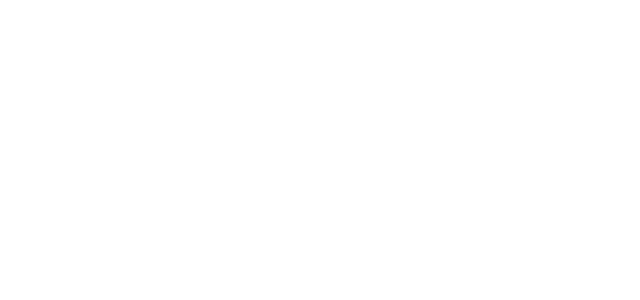
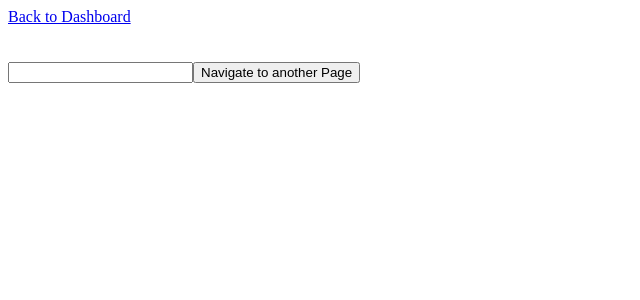
Before and after one commit to asifsha/angular-wh, an Angular app: page /passingData in a window 1280 px wide. Before the commit this address led to /. Shown: the top 300 px of the page, without its empty margins (0-640 px from the left). Built offline with nearby package versions, Linux system fonts and the light colour scheme.

Commit message:
passing data done

```diff
--- a/src/app/app.module.ts
+++ b/src/app/app.module.ts
@@ -1,5 +1,6 @@
 import { BrowserModule } from '@angular/platform-browser';
 import { NgModule } from '@angular/core';
+import { FormsModule } from '@angular/forms';
 
 import { AppRoutingModule } from './app-routing.module';
 import { AppComponent } from './app.component';
@@ -15,6 +16,7 @@ import { CurrencyFormatComponent } from './components/currency-format/currency-f
 import { BindingPropertiesComponent } from './components/binding-properties/binding-properties.component';
 import { TextInputComponent } from './components/text-input/text-input.component';
 import { LoginComponent } from './components/login/login.component';
+import { ReceivingDataComponent } from './components/receiving-data/receiving-data.component';
 
 
 @NgModule({
@@ -32,10 +34,12 @@ import { LoginComponent } from './components/login/login.component';
     BindingPropertiesComponent,
     TextInputComponent,
     LoginComponent,
+    ReceivingDataComponent,
   ],
   imports: [
     BrowserModule,
-    AppRoutingModule
+    AppRoutingModule,
+    FormsModule,
   ],
   providers: [],
   bootstrap: [AppComponent]
--- a/src/app/components/dashboard/dashboard.component.html
+++ b/src/app/components/dashboard/dashboard.component.html
@@ -5,4 +5,6 @@
   <a routerLink="/settings/config">Lazy Load Module</a>
   <br/>
   <a routerLink="/routeGuard">Route Guard</a>
+  <br/>
+  <a routerLink="/passingData">Passing Data</a>
 </nav>
--- a/src/app/components/passing-data/passing-data.component.html
+++ b/src/app/components/passing-data/passing-data.component.html
@@ -1 +1,8 @@
-<p>passing-data works!</p>
+<nav>
+  <a routerLink="/dashboard">Back to Dashboard</a>
+</nav>
+<br />
+<br />
+
+<input [(ngModel)]="value" />
+<button (click)="sendData()">Navigate to another Page</button>
--- a/src/app/components/passing-data/passing-data.component.ts
+++ b/src/app/components/passing-data/passing-data.component.ts
@@ -1,15 +1,18 @@
-import { Component, OnInit } from '@angular/core';
+import { Component, OnInit } from "@angular/core";
+import { Router } from "@angular/router";
 
 @Component({
-  selector: 'app-passing-data',
-  templateUrl: './passing-data.component.html',
-  styleUrls: ['./passing-data.component.css']
+  selector: "app-passing-data",
+  templateUrl: "./passing-data.component.html",
+  styleUrls: ["./passing-data.component.css"]
 })
 export class PassingDataComponent implements OnInit {
+  value = "";
+  constructor(private router: Router) {}
 
-  constructor() { }
+  ngOnInit() {}
 
-  ngOnInit() {
+  sendData() {
+    this.router.navigate(["receivingData", { data: this.value }]);
   }
-
 }
--- /dev/null
+++ b/src/app/components/receiving-data/receiving-data.component.html
@@ -0,0 +1,8 @@
+<nav>
+  <a routerLink="/dashboard">Back to Dashboard</a>
+  <br/>
+  <a routerLink="/passingData">Parent Page</a>
+</nav>
+<br />
+<br />
+<p>receiving-data : {{data}}</p>
--- /dev/null
+++ b/src/app/components/receiving-data/receiving-data.component.ts
@@ -0,0 +1,16 @@
+import { Component, OnInit } from "@angular/core";
+import { Router, Route, ActivatedRoute } from "@angular/router";
+
+@Component({
+  selector: "app-receiving-data",
+  templateUrl: "./receiving-data.component.html",
+  styleUrls: ["./receiving-data.component.css"]
+})
+export class ReceivingDataComponent implements OnInit {
+  constructor(private route: ActivatedRoute) {}
+  data = "";
+  ngOnInit() {
+    this.data = this.route.snapshot.paramMap.get("data");
+
+  }
+}
```
Also changed, not shown: src/app/app-routing.module.ts (+9 -0 lines), src/app/components/receiving-data/receiving-data.component.css (added), 1 other file (tests, documents, lock files or other folders).
